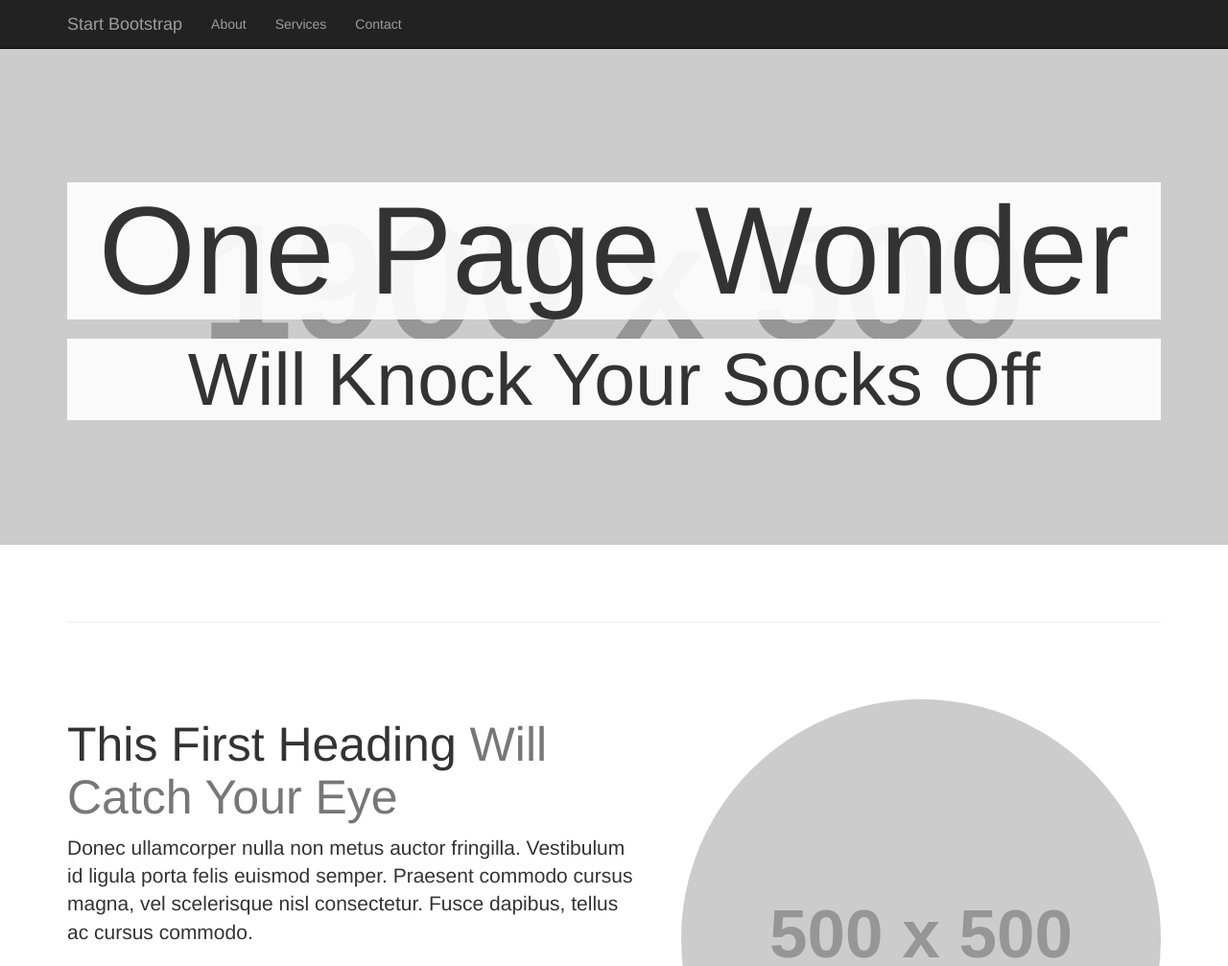
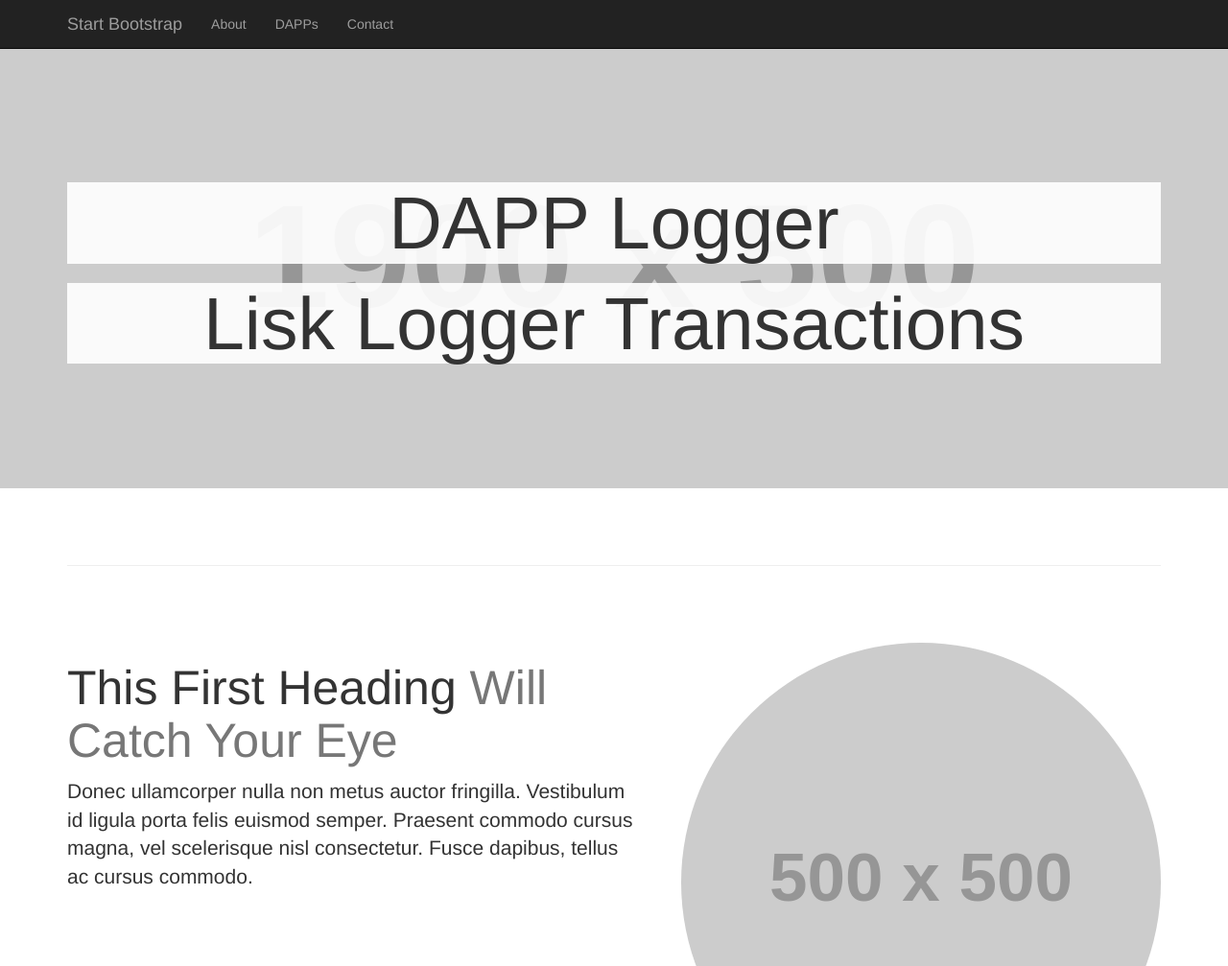
Before and after one commit to mallond/dapps, a plain HTML site: page index.html in a window 1280 px wide. Shown: the top 1007 px of the page at 96% size. Drawn offline with Linux system fonts and the light colour scheme; placeholder pictures from the web are drawn by us.

Commit message:
change headers

```diff
--- a/index.html
+++ b/index.html
@@ -9,7 +9,7 @@
     <meta name="description" content="">
     <meta name="author" content="">
 
-    <title>One Page Wonder - Start Bootstrap Template</title>
+    <title>DAPP - decentralized application</title>
 
     <!-- Bootstrap Core CSS -->
     <link href="css/bootstrap.min.css" rel="stylesheet">
@@ -48,7 +48,7 @@
                         <a href="#about">About</a>
                     </li>
                     <li>
-                        <a href="#services">Services</a>
+                        <a href="#services">DAPPs</a>
                     </li>
                     <li>
                         <a href="#contact">Contact</a>
@@ -64,8 +64,8 @@
     <header class="header-image">
         <div class="headline">
             <div class="container">
-                <h1>One Page Wonder</h1>
-                <h2>Will Knock Your Socks Off</h2>
+                <h2>DAPP Logger</h2>
+                <h2>Lisk Logger Transactions</h2>
             </div>
         </div>
     </header>
@@ -112,7 +112,7 @@
         <footer>
             <div class="row">
                 <div class="col-lg-12">
-                    <p>Copyright &copy; Your Website 2014</p>
+                    <p>Copyright &copy; Bizrez.com 2017</p>
                 </div>
             </div>
         </footer>
```
